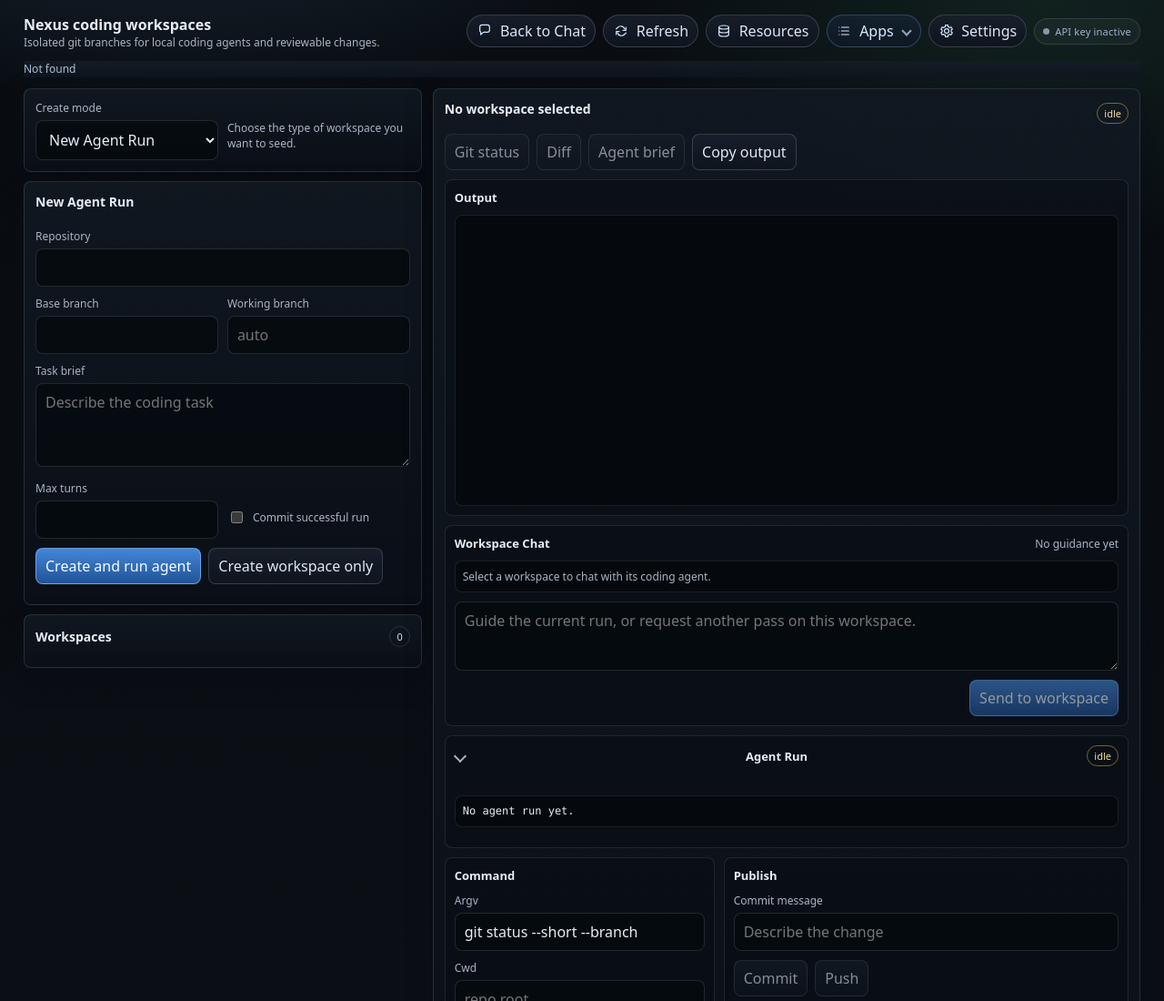
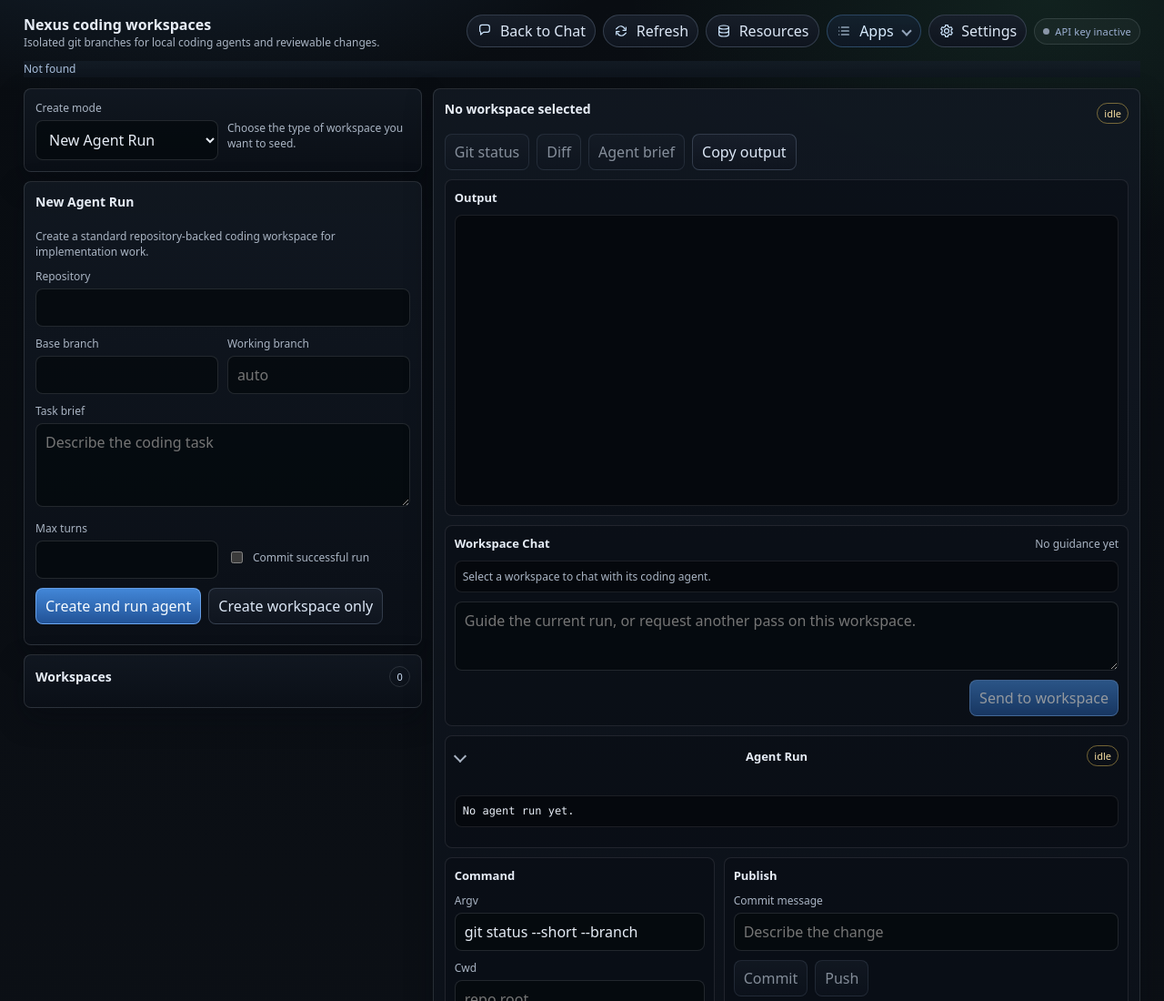
Before and after one commit to gevanoff/nexus, a plain HTML site: page services/gateway/app/static/coding.html in a window 1280 px wide. Shown: the top 1100 px of the page at 91% size. Drawn offline with Linux system fonts and the light colour scheme; no server answers.

Commit message:
Add review and ops coding modes

```diff
--- a/services/gateway/app/static/coding.html
+++ b/services/gateway/app/static/coding.html
@@ -292,6 +292,8 @@
                 <label for="createMode">Create mode</label>
                 <select id="createMode">
                   <option value="agent">New Agent Run</option>
+                  <option value="review_audit">New Review or Audit Run</option>
+                  <option value="ops_diagnostics">New Ops or Diagnostics Sandbox</option>
                   <option value="model_integration">New Model Integration</option>
                 </select>
               </div>
@@ -302,9 +304,10 @@
           </div>
 
           <div id="createModeAgentPanel" class="card stack create-mode-panel">
-            <h2>New Agent Run</h2>
+            <h2 id="repoModeTitle">New Agent Run</h2>
+            <div id="repoModeHint" class="hint">Create a standard repository-backed coding workspace for implementation work.</div>
             <div>
-              <label for="repoUrl">Repository</label>
+              <label id="repoUrlLabel" for="repoUrl">Repository</label>
               <input id="repoUrl" autocomplete="off" />
             </div>
             <div class="two">
@@ -318,7 +321,7 @@
               </div>
             </div>
             <div>
-              <label for="taskPrompt">Task brief</label>
+              <label id="taskPromptLabel" for="taskPrompt">Task brief</label>
               <textarea id="taskPrompt" placeholder="Describe the coding task"></textarea>
             </div>
             <div class="two">
--- a/services/gateway/app/static/coding.js
+++ b/services/gateway/app/static/coding.js
@@ -4,6 +4,10 @@
     createMode: document.getElementById("createMode"),
     createModeAgentPanel: document.getElementById("createModeAgentPanel"),
     createModeModelIntegrationPanel: document.getElementById("createModeModelIntegrationPanel"),
+    repoModeTitle: document.getElementById("repoModeTitle"),
+    repoModeHint: document.getElementById("repoModeHint"),
+    repoUrlLabel: document.getElementById("repoUrlLabel"),
+    taskPromptLabel: document.getElementById("taskPromptLabel"),
     repoUrl: document.getElementById("repoUrl"),
     baseBranch: document.getElementById("baseBranch"),
     branchName: document.getElementById("branchName"),
@@ -68,10 +72,46 @@
     config: null,
     tasks: [],
     selectedId: "",
+    createMode: "agent",
     busy: false,
     pollTimer: null,
     outputHistory: [],
     changeSummary: null,
+  };
+
+  const CREATE_MODE_PROFILES = {
+    agent: {
+      title: "New Agent Run",
+      hint: "Create a standard repository-backed coding workspace for implementation work.",
+      repoLabel: "Repository",
+      promptLabel: "Task brief",
+      promptPlaceholder: "Describe the coding task",
+      defaultPrompt: () => "",
+    },
+    review_audit: {
+      title: "New Review or Audit Run",
+      hint: "Seed a repository workspace for code review, regression hunting, change audit, or deployment-risk analysis.",
+      repoLabel: "Repository or PR checkout",
+      promptLabel: "Review scope",
+      promptPlaceholder: "What should be reviewed or audited? Leave blank to use the default review brief.",
+      defaultPrompt: () => [
+        "Review this workspace for bugs, behavioral regressions, risky assumptions, and missing tests.",
+        "Prioritize concrete findings over summaries.",
+        "Inspect relevant diffs, changed files, and targeted checks before concluding.",
+      ].join(" "),
+    },
+    ops_diagnostics: {
+      title: "New Ops or Diagnostics Sandbox",
+      hint: "Seed a repository workspace for runtime investigation, smoke tests, configuration drift checks, topology review, or deployment diagnostics.",
+      repoLabel: "Repository or ops repo",
+      promptLabel: "Investigation brief",
+      promptPlaceholder: "What should be investigated? Leave blank to use the default diagnostics brief.",
+      defaultPrompt: () => [
+        "Investigate this workspace for operational issues.",
+        "Focus on runtime health, smoke tests, config drift, logs, topology/resource alignment, and actionable remediation steps.",
+        "Prefer targeted validation commands and concise findings over broad code changes unless a fix is clearly required.",
+      ].join(" "),
+    },
   };
 
   function setStatus(text, isError) {
@@ -178,11 +218,32 @@
     if (selectedValue !== undefined && selectedValue !== null) select.value = String(selectedValue);
   }
 
+  function createModeProfile(mode) {
+    return CREATE_MODE_PROFILES[mode] || CREATE_MODE_PROFILES.agent;
+  }
+
+  function updateRepositoryModeUi(mode) {
+    const profile = createModeProfile(mode);
+    if (els.repoModeTitle) els.repoModeTitle.textContent = profile.title;
+    if (els.repoModeHint) els.repoModeHint.textContent = profile.hint;
+    if (els.repoUrlLabel) els.repoUrlLabel.textContent = profile.repoLabel;
+    if (els.taskPromptLabel) els.taskPromptLabel.textContent = profile.promptLabel;
+    if (els.taskPrompt) els.taskPrompt.placeholder = profile.promptPlaceholder;
+  }
+
+  function buildModePrompt(mode, prompt) {
+    const trimmed = String(prompt || "").trim();
+    if (trimmed) return trimmed;
+    return createModeProfile(mode).defaultPrompt();
+  }
+
   function setCreateMode(mode) {
-    const value = mode === "model_integration" ? "model_integration" : "agent";
+    const value = ["review_audit", "ops_diagnostics", "model_integration"].includes(mode) ? mode : "agent";
+    state.createMode = value;
     if (els.createMode) els.createMode.value = value;
-    if (els.createModeAgentPanel) els.createModeAgentPanel.hidden = value !== "agent";
+    if (els.createModeAgentPanel) els.createModeAgentPanel.hidden = value === "model_integration";
     if (els.createModeModelIntegrationPanel) els.createModeModelIntegrationPanel.hidden = value !== "model_integration";
+    if (value !== "model_integration") updateRepositoryModeUi(value);
   }
 
   function selectedTask() {
@@ -740,11 +801,12 @@
   }
 
   function workspaceBody() {
+    const mode = state.createMode === "model_integration" ? "agent" : state.createMode;
     return {
       repo_url: els.repoUrl ? els.repoUrl.value.trim() : "",
       base_branch: els.baseBranch ? els.baseBranch.value.trim() : "",
       branch_name: els.branchName ? els.branchName.value.trim() : "",
-      prompt: els.taskPrompt ? els.taskPrompt.value.trim() : "",
+      prompt: buildModePrompt(mode, els.taskPrompt ? els.taskPrompt.value.trim() : ""),
     };
   }
 
```
